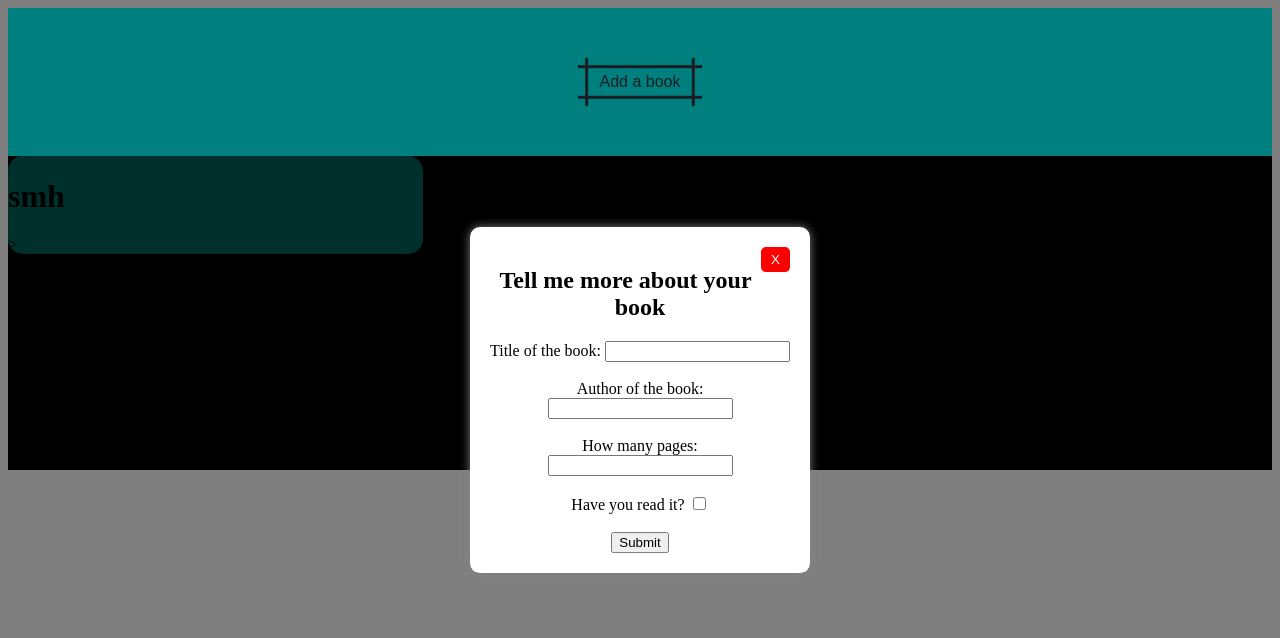
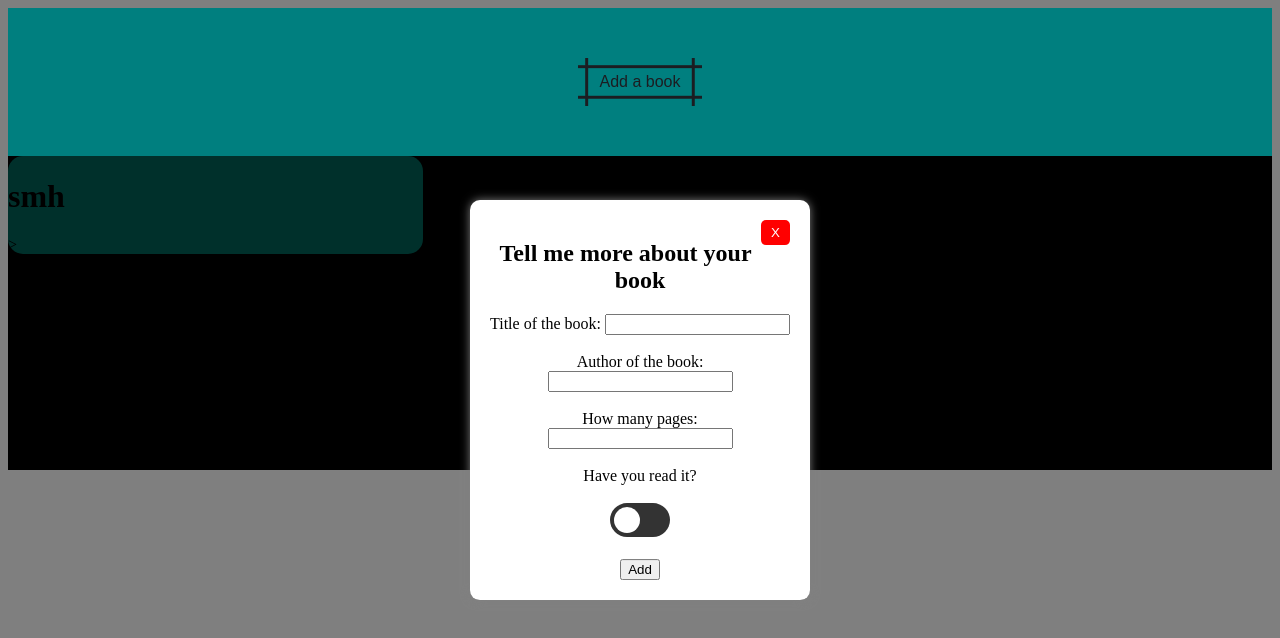
Before and after one commit to mironprog/Odin-projects, a plain HTML site: page Library/index.html in a window 1280 px wide. Both pictures are taken after a click on the button "Add a book". Drawn offline with Linux system fonts and the light colour scheme.

Commit message:
yeah i promise the form is done

```diff
--- a/Library/index.css
+++ b/Library/index.css
@@ -101,3 +101,46 @@ input::-webkit-inner-spin-button {
   -webkit-appearance: none;
   margin: 0;
 }
+
+.toggle {
+  position: relative;
+  display: inline-block;
+  width: 60px;
+  height: 34px;
+}
+
+.toggle input {
+  display: none;
+}
+
+.slider {
+  position: absolute;
+  cursor: pointer;
+  top: 0;
+  left: 0;
+  right: 0;
+  bottom: 0;
+  background-color: #333;
+  transition: 0.4s;
+  border-radius: 34px;
+}
+
+.slider:before {
+  position: absolute;
+  content: "";
+  height: 26px;
+  width: 26px;
+  left: 4px;
+  bottom: 4px;
+  background-color: #FFF;
+  transition: 0.4s;
+  border-radius: 50%;
+}
+
+input:checked + .slider {
+  background-color: #060;
+}
+
+input:checked + .slider:before {
+  transform: translateX(26px);
+}
--- a/Library/index.js
+++ b/Library/index.js
@@ -47,10 +47,13 @@ document.addEventListener("DOMContentLoaded", function() {
                   <label for="pages">How many pages:</label>
                   <input type="number" id="pages" required><br><br>
 
-                  <label for="read">Have you read it?</label>
-                  <input type="checkbox" id="read" required><br><br>
+                  <label for="btnToggle">Have you read it?</label><br><br>
+                  <label class="toggle">
+                    <input type="checkbox" id="btnToggle" name="btnToggle" />
+                    <span class="slider"></span>
+                  </label><br><br>
 
-                  <button type="submit" class="btn">Submit</button>
+                  <button type="submit" class="btn">Add</button>
               </form>
           </div>
       `;
```
